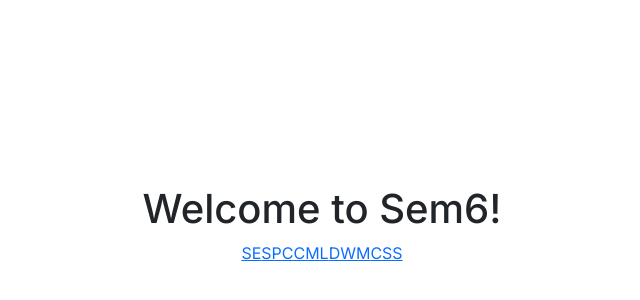
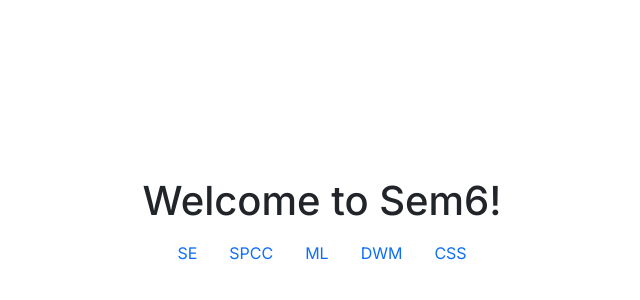
Before and after one commit to max-rocco/sem6, an Eleventy site: page index.njk in a window 1280 px wide. Shown: the part 174-474 px from the top of the page, without its empty margins (318-958 px from the left). Built offline with nearby package versions, Linux system fonts and the light colour scheme; Eleventy itself is replaced by a stand-in of ours; files that its build step writes are made by us from their sources.

Commit message:
nav-link.

```diff
--- a/index.njk
+++ b/index.njk
@@ -6,7 +6,7 @@
     <h1>Welcome to Sem6!</h1>
     <ul class="nav">
         {%- for subject in subjects.subjects %}
-            <li class="nav-item"><a href="{{ subject | url }}">{{ subject }}</a></li>
+            <li class="nav-item"><a class="nav-link" href="{{ subject | url }}">{{ subject }}</a></li>
         {%- endfor %}
     </ul>
 </div>
```
